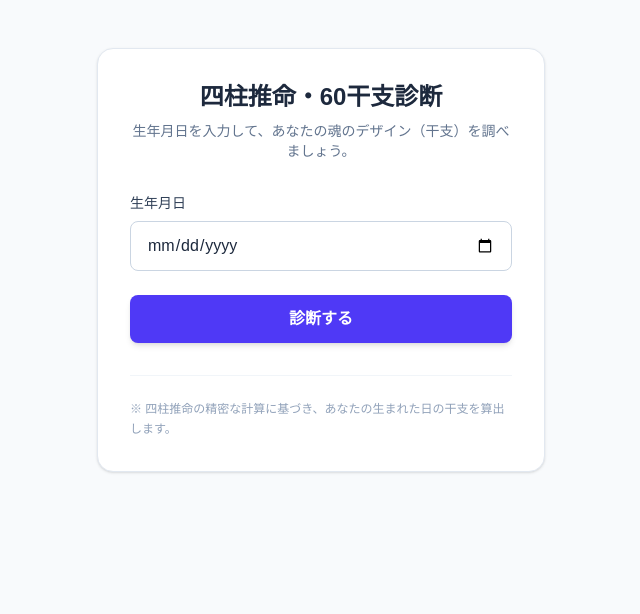
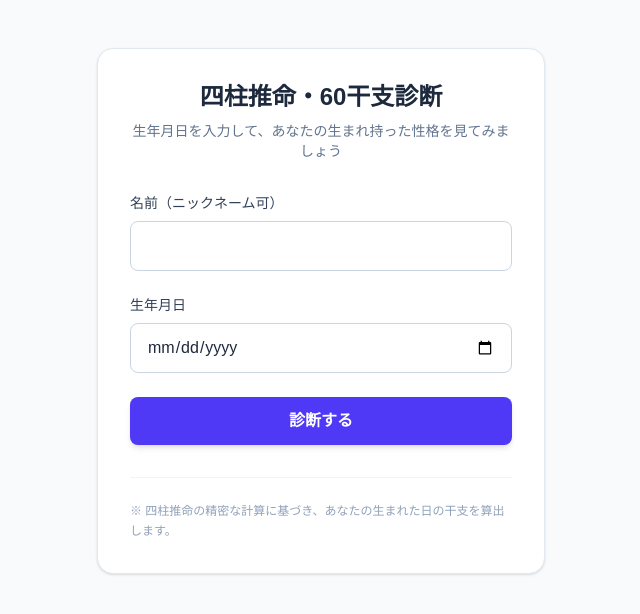
Before and after one commit to miyamotohiroshi/fortune-app, a Next.js app: page / in a window 1280 px wide. Shown: the top 614 px of the page, without its empty margins (319-959 px from the left). Built offline with nearby package versions, Linux system fonts and the light colour scheme.

Commit message:
一部修正

```diff
--- a/prisma/seed.ts
+++ b/prisma/seed.ts
@@ -3,7 +3,7 @@ import { PrismaClient } from '@prisma/client'
 const prisma = new PrismaClient()
 
 async function main() {
-  console.log('🌱 全${officialData.length}干支のシードを開始します...')
+  console.log('🌱 全60干支のシードを開始します...')
 
   const officialData = [
     { id: 1, name: '甲子', title: '知性と意志の強さを併せ持つ、文武両道の独立独歩タイプ', description: ['頭の回転が速く知性豊か', '学問・語学・芸事に才能がある', '向上心が強く独立心旺盛', '意志が強く即断即決できる人', '世のため人のために動く強い正義感がある', '純粋なロマンチスト', '繊細でコツコツ長く物事に打つ', '倹約家であり実務家'] },
--- a/src/app/page.tsx
+++ b/src/app/page.tsx
@@ -5,6 +5,8 @@ import { useRouter } from 'next/navigation';
 import { calculateZodiacId } from '@/src/lib/zodiacCalc';
 
 export default function Home() {
+
+  const [nickName, setNickName] = useState('');
   const [birthDate, setBirthDate] = useState('');
   const router = useRouter();
 
@@ -15,8 +17,11 @@ export default function Home() {
     // 干支IDを計算
     const id = calculateZodiacId(birthDate);
 
+    const name = nickName
+
     // 結果ページへ遷移（例: /result/55）
-    router.push(`/result/${id}`);
+    router.push(`/result/${id}?name=${name}`);
+
   };
 
   return (
@@ -25,11 +30,23 @@ export default function Home() {
         <div className="text-center mb-8">
           <h1 className="text-2xl font-bold text-slate-800 mb-2">四柱推命・60干支診断</h1>
           <p className="text-sm text-slate-500">
-            生年月日を入力して、あなたの魂のデザイン（干支）を調べましょう。
+            生年月日を入力して、あなたの生まれ持った性格を見てみましょう
           </p>
         </div>
 
         <form onSubmit={handleDiagnose} className="space-y-6">
+          <div>
+            <label htmlFor="nickName" className="block text-sm font-medium text-slate-700 mb-2">
+              名前（ニックネーム可）
+            </label>
+            <input
+              type="text"
+              id="nickName"
+              value={nickName}
+              onChange={(e) => setNickName(e.target.value)}
+              className="w-full px-4 py-3 rounded-lg border border-slate-300 focus:ring-2 focus:ring-indigo-500 focus:border-indigo-500 outline-none transition-all text-slate-800"
+            />
+          </div>
           <div>
             <label htmlFor="birthDate" className="block text-sm font-medium text-slate-700 mb-2">
               生年月日
@@ -55,6 +72,46 @@ export default function Home() {
         <div className="mt-8 pt-6 border-t border-slate-100 text-xs text-slate-400 leading-relaxed">
           ※ 四柱推命の精密な計算に基づき、あなたの生まれた日の干支を算出します。
         </div>
+
+
+        {/* <h2 className="text-lg border-b border-indigo-500 pb-1 text-indigo-500">peer</h2>
+        <div className="text-center mt-8">
+          <input type="checkbox" id="detail" className="peer hidden" />
+          <label htmlFor="detail" className="py-4 px-8 rounded-lg bg-gray-100  peer-checked:bg-wafu-gold peer-checked:text-red-500 cursor-pointer">
+            詳しい解説を表示
+          </label>
+          <div className="hidden peer-checked:block mt-8 p-4 border border-wafu-gold">
+            ここに60干支の詳細な解説文が入ります...
+          </div>
+        </div>
+
+        <h2 className="text-lg border-b border-indigo-500 pb-1 text-indigo-500 mt-8">Grid</h2>
+        <div className="grid grid-cols-1 md:grid-cols-3 gap-4">
+          <div className="md:col-span-2 md:row-span-2 p-8 border">
+            中心星：食神
+          </div>
+
+          <div className="bg-white border p-4">年柱</div>
+          <div className="bg-white border p-4">月柱</div>
+          <div className="bg-white border p-4">日柱</div>
+        </div>
+
+        <h2 className="text-lg border-b border-indigo-500 pb-1 text-indigo-500 mt-8">
+          あなたの鑑定結果
+        </h2>
+
+        <div className="bg-gradient-to-tl from-cyan-200 to-neutral-100 p-8">
+          <div className="bg-white/80 backdrop-blur-sm p-6 rounded-lg">
+            ここに鑑定内容...
+          </div>
+        </div>
+
+        <div className="flex space-x-4 mt-8 justify-center">
+          <div className="bg-gradient-to-tl from-cyan-200 to-neutral-100 w-10 h-10 flex justify-center items-center rounded-full">１</div>
+          <div className="bg-gradient-to-tl from-cyan-200 to-neutral-100 w-10 h-10 flex justify-center items-center rounded-full">２</div>
+          <div className="bg-gradient-to-tl from-cyan-200 to-neutral-100 w-10 h-10 flex justify-center items-center rounded-full">３</div>
+        </div> */}
+
       </div>
     </main>
   );
--- a/src/app/result/[id]/page.tsx
+++ b/src/app/result/[id]/page.tsx
@@ -31,7 +31,7 @@ export default async function ResultPage({ params }: PageProps) {
         <div className="bg-white rounded-3xl shadow-sm border border-slate-200 overflow-hidden">
           {/* ヘッダー部分 */}
           <div className="bg-indigo-600 p-8 text-center text-white">
-            <p className="text-indigo-100 text-sm font-medium mb-2">あなたの魂のデザインは</p>
+            <p className="text-indigo-100 text-sm font-medium mb-2">あなたの性格は...?</p>
             <h1 className="text-5xl font-bold mb-4">{zodiac.name}</h1>
             <p className="text-lg text-indigo-50 font-medium leading-relaxed">
               {zodiac.title}
@@ -43,7 +43,7 @@ export default async function ResultPage({ params }: PageProps) {
 
           <div className="p-8 md:p-12">
             <h2 className="text-xl font-bold text-slate-800 mb-6 border-l-4 border-indigo-500 pl-4">
-              主な性格の特徴
+              {nickName}さんの主な性格の特徴
             </h2>
 
             <ul className="space-y-3">
```
